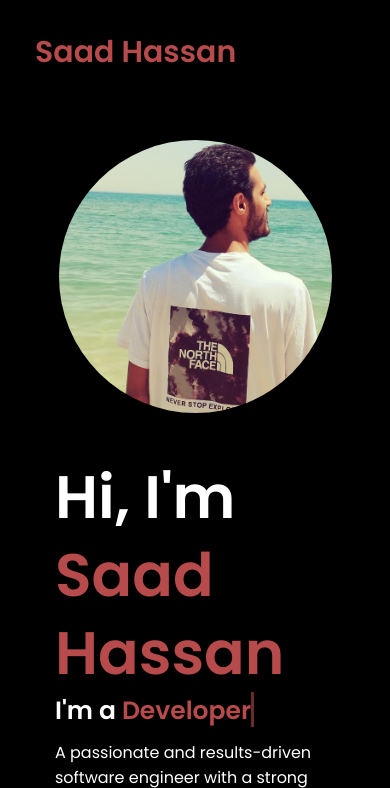
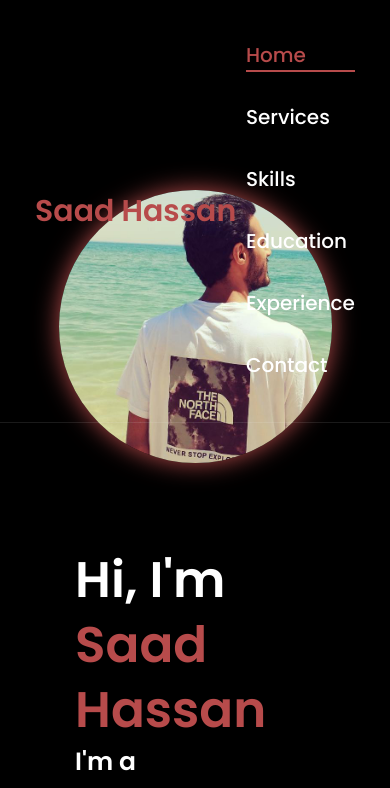
Before and after one commit to SaadHassan128/Portfolio-, a plain HTML site: page index.html in a window 390 px wide. Shown: the top 788 px of the page. Drawn offline with Linux system fonts and the light colour scheme.

Commit message:
style.css

```diff
--- a/style.css
+++ b/style.css
@@ -1,6 +1,6 @@
 @import url('https://fonts.googleapis.com/css2?family=Poppins:wght@100;200;300;400;500;600&display=swap');
 
-*{
+* {
     margin: 0;
     padding: 0;
     box-sizing: border-box;
@@ -10,34 +10,33 @@
     font-family: 'Poppins', sans-serif;
 }
 
-html{
+html {
     font-size: 62.5%;
 }
 
-body{
+body {
     width: 100%;
-    height: 100vh;
+    min-height: 100vh;
     overflow-x: hidden;
     background-color: black;
     color: white;
 }
 
-header{
-    margin-top: 20px;
+header {
     position: fixed;
     top: 0;
     left: 0;
     width: 100%;
     padding: 1rem 9%;
     background-color: transparent;
-    filter: drop-shadow(10px);
     display: flex;
     justify-content: space-between;
     align-items: center;
     z-index: 100;
+    border-bottom: 1px solid rgba(255, 255, 255, 0.1);
 }
 
-.logo{
+.logo {
     font-size: 3rem;
     color: #b74b4b;
     font-weight: 800;
@@ -45,64 +44,31 @@ header{
     transition: 0.5s ease;
 }
 
-.logo:hover{
+.logo:hover {
     transform: scale(1.1);
 }
 
-nav a{
+nav a {
     font-size: 1.8rem;
     color: white;
     margin-left: 4rem;
     font-weight: 500;
     transition: 0.3s ease;
-    border-bottom: 3px solid transparent;
+    border-bottom: 2px solid transparent;
 }
 
 nav a:hover,
-nav a.active{
+nav a.active {
     color: #b74b4b;
-    border-bottom: 3px solid #b74b4b;
+    border-bottom: 2px solid #b74b4b;
 }
 
-@media(max-width:995px){
-    nav{
-        position: absolute;
-        display: none;
-        top: 0;
-        right: 0;
-        width: 40%;
-        border-left: 3px solid #b74b4b;
-        border-bottom: 3px solid #b74b4b;
-        border-bottom-left-radius: 2rem;
-        padding: 1rem solid;
-        background-color: #161616;
-        border-top: 0.1rem solid rgba(0,0,0,0.1);
-    }
-
-    nav.active{
-        display: block;
-    }
-
-    nav a{
-        display: block;
-        font-size: 2rem;
-        margin: 3rem 0;
-    }
-
-    nav a:hover,
-    nav a.active{
-        padding: 1rem;
-        border-radius: 0.5rem;
-        border-bottom: 0.5rem solid #b74b4b;
-    }
+section {
+    min-height: 100vh;
+    padding: 10rem 9% 5rem;
 }
 
-section{
-    min-height: 100vh;
-    padding: 5rem 9% 5rem;
-}
-
-.home{
+.home {
     display: flex;
     justify-content: center;
     align-items: center;
@@ -110,45 +76,44 @@ section{
     background-color: black;
 }
 
-.home .home-content h1{
+.home-content h1 {
     font-size: 6rem;
     font-weight: 700;
     line-height: 1.3;
 }
 
-span{
+span {
     color: #b74b4b;
 }
 
-.home-content h3{
-    font-size: 4rem;
+.home-content h3 {
+    font-size: 3.5rem;
     margin-bottom: 1rem;
     font-weight: 700;
 }
 
-.home-content p{
-    font-size: 1.6rem;
+.home-content p {
+    font-size: 1.8rem;
+    line-height: 1.8;
 }
 
-.home-img{
+.home-img {
     border-radius: 50%;
 }
 
-.home-img img{
-    position: relative;
-    width: 32vw;
+.home-img img {
+    width: 30vw;
     border-radius: 50%;
-    box-shadow: 0 0 25px solid #b74b4b;
+    box-shadow: 0 0 25px #b74b4b;
     cursor: pointer;
     transition: 0.2s linear;
 }
 
-.home-img img:hover{
-    font-size: 1.8rem;
-    font-weight: 500;
+.home-img img:hover {
+    transform: scale(1.05);
 }
 
-.social-icons a{
+.social-icons a {
     display: inline-flex;
     justify-content: center;
     align-items: center;
@@ -163,14 +128,14 @@ span{
     color: #b74b4b;
 }
 
-.social-icons a:hover{
+.social-icons a:hover {
     color: black;
     transform: scale(1.3) translateY(-5px);
     background-color: #b74b4b;
-    box-shadow: 0  0 25px #b74b4b;
+    box-shadow: 0 0 25px #b74b4b;
 }
 
-.btn{
+.btn {
     display: inline-block;
     padding: 1rem 2.8rem;
     background-color: black;
@@ -184,86 +149,45 @@ span{
     cursor: pointer;
 }
 
-.btn:hover{
-    transform: scale3d(1.03);
+.btn:hover {
+    transform: scale(1.05);
     background-color: #b74b4b;
     color: black;
     box-shadow: 0 0 25px #b74b4b;
 }
 
-.typing-text{
-    font-size: 34px;
-    font-weight: 600;
-    min-width: 280px;
+footer {
+    background-color: #161616;
+    text-align: center;
+    padding: 2rem 0;
+    color: white;
+    font-size: 1.4rem;
+    margin-top: 5rem;
+    border-top: 1px solid rgba(255, 255, 255, 0.1);
 }
 
-.typing-text span{
-    position: relative;
-}
-
-.typing-text span::before{
-    content: "software Developer";
-    color: #b74b4b;
-    animation: words 20s infinite;
-}
-
-.typing-text span::after{
-    content: "";
-    background-color: black;
-    position: absolute;
-    width: calc(100% + 8px);
-    height: 100%;
-    border-left: 3px solid black;
-    right: -8;
-    animation: cursor 0.6s infinite;
-}
-
-@keyframes cursor{
-    to{
-        border-left: 3px solid #b74b4b;
-    }
-}
-
-@keyframes words{
-    0%, 20%{
-        content: "Web Developer";
-    }
-    21%, 40%{
-        content: "Developer";
-    }
-    41%, 60%{
-        content: "Web Designer";
-    }
-    61%, 80%{
-        content: "Youtube";
-    }
-    81%, 100%{
-        content: "Script Writer";
-    }
-}
-
-@media (max-width: 1000px){
-    .home{
-        gap: 4rem;
-    }
-}
-
-@media(max-width:995px){
-    .home{
+@media (max-width: 995px) {
+    .home {
         flex-direction: column;
         margin: 5rem 4rem;
     }
 
-    .home .home-content h3{
+    .home .home-content h3 {
         font-size: 2.5rem;
     }
 
-    .home-content h1{
+    .home-content h1 {
         font-size: 5rem;
     }
 
-    .home-img img{
+    .home-img img {
         width: 70vw;
         margin-top: 4rem;
     }
+
+    nav a {
+        display: block;
+        font-size: 2rem;
+        margin: 3rem 0;
+    }
 }
```
